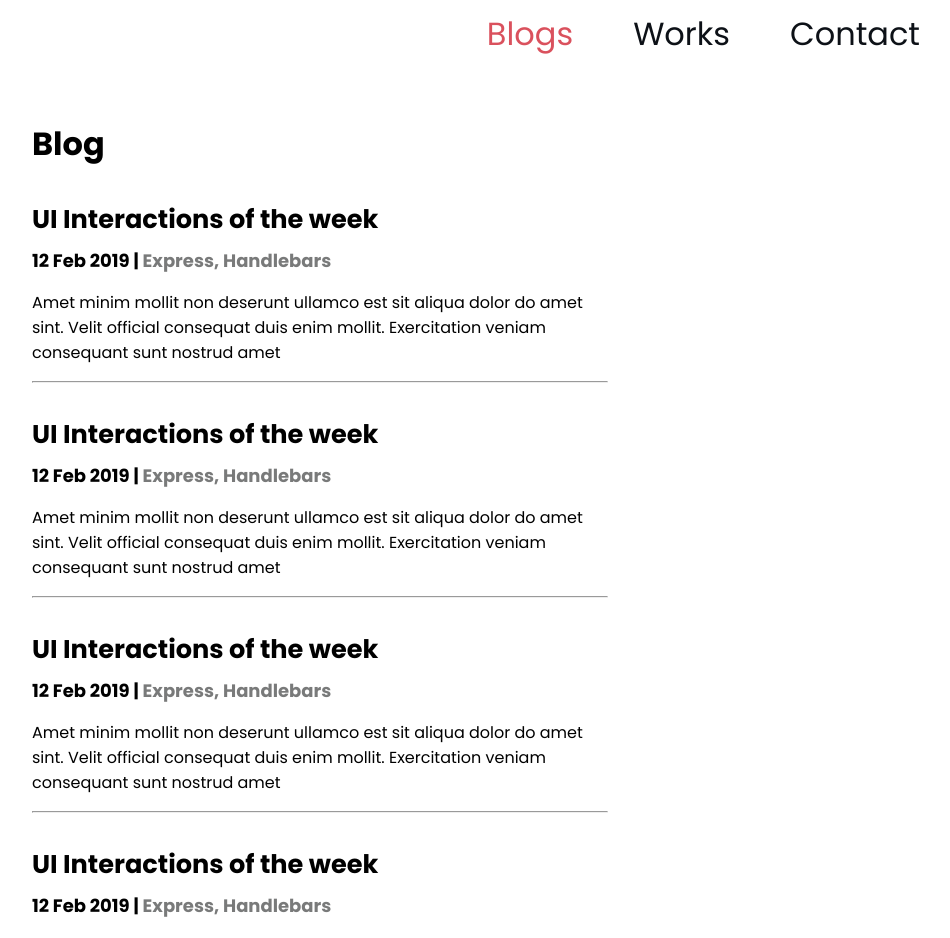
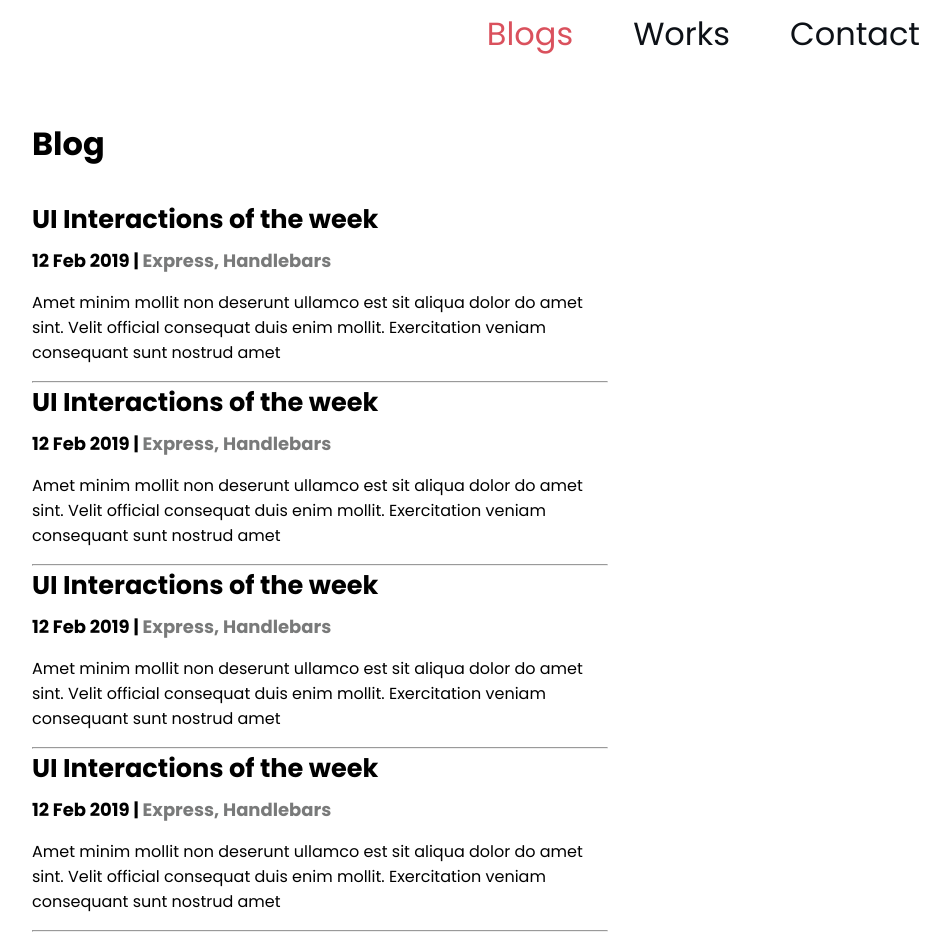
Before and after one commit to JAS-D98/Collaborative-Portfolio-Blogs-Website, a React (Vite) app: page /blogs in a window 1280 px wide. Shown: the top 938 px of the page, without its empty margins (320-1270 px from the left). Built offline with nearby package versions, Linux system fonts and the light colour scheme.

Commit message:
blog page and unit testing

```diff
--- /dev/null
+++ b/src/Data/Blogspage.js
@@ -0,0 +1,20 @@
+const blogs = [
+  {
+    header: "UI Interactions of the week",
+    paragraph: "Amet minim mollit non deserunt ullamco est sit aliqua dolor do amet sint. Velit official consequat duis enim mollit. Exercitation veniam consequant sunt nostrud amet",
+  },
+  {
+    header: "UI Interactions of the week",
+    paragraph: "Amet minim mollit non deserunt ullamco est sit aliqua dolor do amet sint. Velit official consequat duis enim mollit. Exercitation veniam consequant sunt nostrud amet",
+  },
+  {
+    header: "UI Interactions of the week",
+    paragraph: "Amet minim mollit non deserunt ullamco est sit aliqua dolor do amet sint. Velit official consequat duis enim mollit. Exercitation veniam consequant sunt nostrud amet",
+  },
+  {
+    header: "UI Interactions of the week",
+    paragraph: "Amet minim mollit non deserunt ullamco est sit aliqua dolor do amet sint. Velit official consequat duis enim mollit. Exercitation veniam consequant sunt nostrud amet",
+  },
+];
+
+export default blogs
--- a/src/pages/blogspage/BlogsPage.css
+++ b/src/pages/blogspage/BlogsPage.css
@@ -32,6 +32,12 @@
 }
 
 
+@media screen and (max-width: 46.25em) {
+  .Blog div{
+    width: 60%;
+  }
+}
+
 @media screen and (max-width: 33.75em) {
   .Blog div{
     width: 80%;
--- a/src/pages/blogspage/BlogsPage.jsx
+++ b/src/pages/blogspage/BlogsPage.jsx
@@ -1,5 +1,17 @@
 import React from 'react'
 import "./BlogsPage.css"
+import blogs from '../../Data/Blogspage'
+
+const Blogcard = ({header, paragraph}) => {
+  return(
+    <>
+      <h3>{header}</h3>
+      <h5>12 Feb 2019 | <span>Express, Handlebars</span></h5>
+      <p>{paragraph}</p>
+      <hr />
+    </>
+  )
+}
 
 export default function BlogsPage() {
   return (
@@ -8,32 +20,13 @@ export default function BlogsPage() {
       <h1>Blog</h1>
       </div>
       <div>
-      <h3>UI Interactions of the week</h3>
-      <h5>12 Feb 2019 | <span>Express, Handlebars</span></h5>
-      <p>Amet minim mollit non deserunt ullamco est sit aliqua dolor do amet sint. Velit official consequat duis enim mollit. Exercitation veniam consequant sunt nostrud amet</p>
-      <hr />
-      </div>
-
-
-      <div>
-      <h3>UI Interactions of the week</h3>
-      <h5>12 Feb 2019 | <span>Express, Handlebars</span></h5>
-      <p>Amet minim mollit non deserunt ullamco est sit aliqua dolor do amet sint. Velit official consequat duis enim mollit. Exercitation veniam consequant sunt nostrud amet</p>
-      <hr />
-      </div>
-
-      <div>
-      <h3>UI Interactions of the week</h3>
-      <h5>12 Feb 2019 | <span>Express, Handlebars</span></h5>
-      <p>Amet minim mollit non deserunt ullamco est sit aliqua dolor do amet sint. Velit official consequat duis enim mollit. Exercitation veniam consequant sunt nostrud amet</p>
-      <hr />
-      </div>
-
-      <div>
-      <h3>UI Interactions of the week</h3>
-      <h5>12 Feb 2019 | <span>Express, Handlebars</span></h5>
-      <p>Amet minim mollit non deserunt ullamco est sit aliqua dolor do amet sint. Velit official consequat duis enim mollit. Exercitation veniam consequant sunt nostrud amet</p>
-      <hr />
+        {blogs.map((current, i) => (
+          <Blogcard
+          key={i}
+          header={current.header}
+          paragraph={current.paragraph}
+          />
+        ))}
       </div>
     </div>
   )
```
Also changed, not shown: 1 other file (tests, documents, lock files or other folders).
